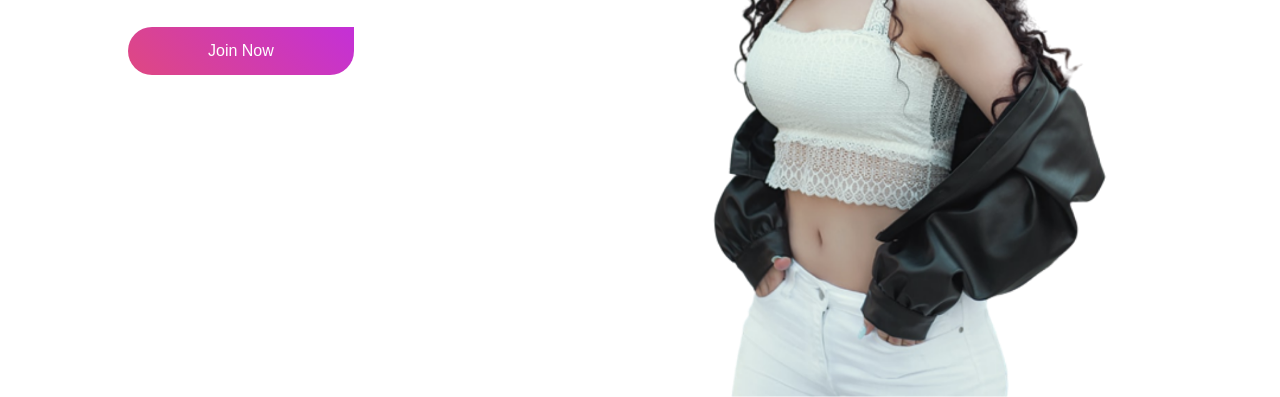
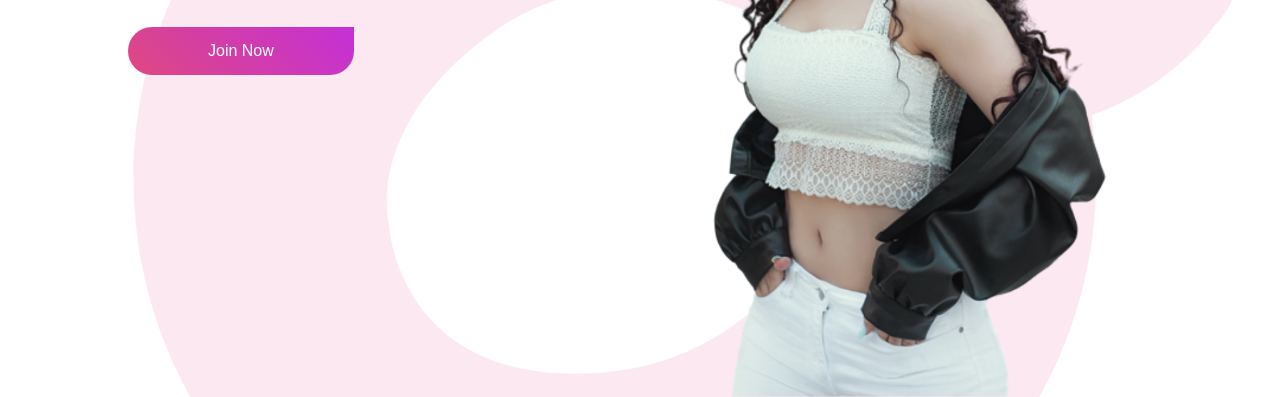
Before and after one commit to Jitendra-ayer/jitendra-profile, a plain HTML site: page index.html in a window 1280 px wide. Shown: the part 403-800 px from the top of the page. Drawn offline with Linux system fonts and the light colour scheme; files whose address does not match are found by name.

Commit message:
Update style.css

```diff
--- a/style.css
+++ b/style.css
@@ -7,7 +7,7 @@
 .hero{
     width: 100%;
     min-height: 100vh;
-    background-image: url(/image/back-image.png);
+    background-image: url(back-image.png);
     background-position: center;
     background-size: cover;
     padding: 10px 10%;
```
